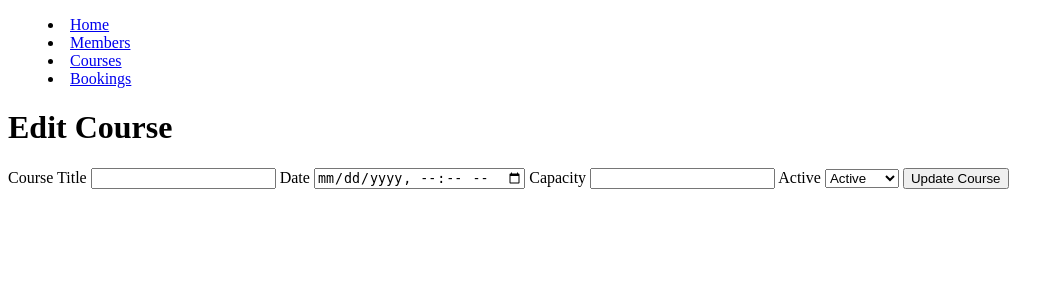
After one commit to Cetins/gymmy, a Flask app: template templates/courses/edit.html in a window 1280 px wide. The commit adds this page. Shown: the top 300 px of the page, without its empty margins (0-1064 px from the left). Run offline with Flask 2, Linux system fonts and the light colour scheme; the template is opened without the code that fills it, so the values that code supplies are empty.

Commit message:
update booking added, tested, working but date picker doesn't auto complete yet

```diff
--- a/repositories/course_repository.py
+++ b/repositories/course_repository.py
@@ -22,6 +22,6 @@ def select(id):
     return course
 
 def update(course):
-    sql = "UPDATE courses SET title=%s, date=%s, capacity=%, active=%s WHERE id=%s"
-    values = [course.title, course.date, course.capacity, course.active]
+    sql = "UPDATE courses SET title=%s, date=%s, capacity=%s, active=%s WHERE id=%s"
+    values = [course.title, course.date, course.capacity, course.active, course.id]
     run_sql(sql, values)
--- /dev/null
+++ b/templates/courses/edit.html
@@ -0,0 +1,26 @@
+{% extends "base.html" %}
+
+{% block content %}
+
+<h1>Edit Course</h1>
+
+<form action="/courses/{{course.id}}" method="post">
+    <label for="course">Course Title</label>
+    <input type="text" name="title" value="{{course.title}}">
+
+    <label for="date">Date</label>
+    <input type="datetime-local" name="date"  value="{{course.date}}">
+
+    <label for="capacity">Capacity</label>
+    <input type="number" name="capacity" value="{{course.capacity}}">
+
+    <label for="active">Active</label>
+    <select name="active">
+        <option value="True">Active</option>
+        <option value="False" {% if course.active == False %} selected {% endif %}>Deactive</option>
+    </select>
+
+    <input type='submit' value="Update Course">
+</form>
+
+{% endblock %}
--- a/templates/courses/index.html
+++ b/templates/courses/index.html
@@ -10,6 +10,7 @@
         <p>Date: {{ course.date }}</p>
         <p>Capacity: {{ course.capacity }}</p>
         <p>Course Active: {{ course.active }}</p>
+        <a href="/courses/edit/{{ course.id }}">Edit Course</a>
     </li>
     {% endfor %}
 </ul>
--- a/templates/members/edit.html
+++ b/templates/members/edit.html
@@ -6,7 +6,7 @@
 
 <form action="/members/{{member.id}}" method="post">
     <label for="member">Member Name</label>
-    <input type="text" name="member_name" autocomplete="{{member.name}}">
+    <input type="text" name="member_name" value="{{member.name}}">
 
     <label for="membership">Membership</label>
     <select name="premium">
```
Also changed, not shown: controllers/course_controller.py (+16 -0 lines).
